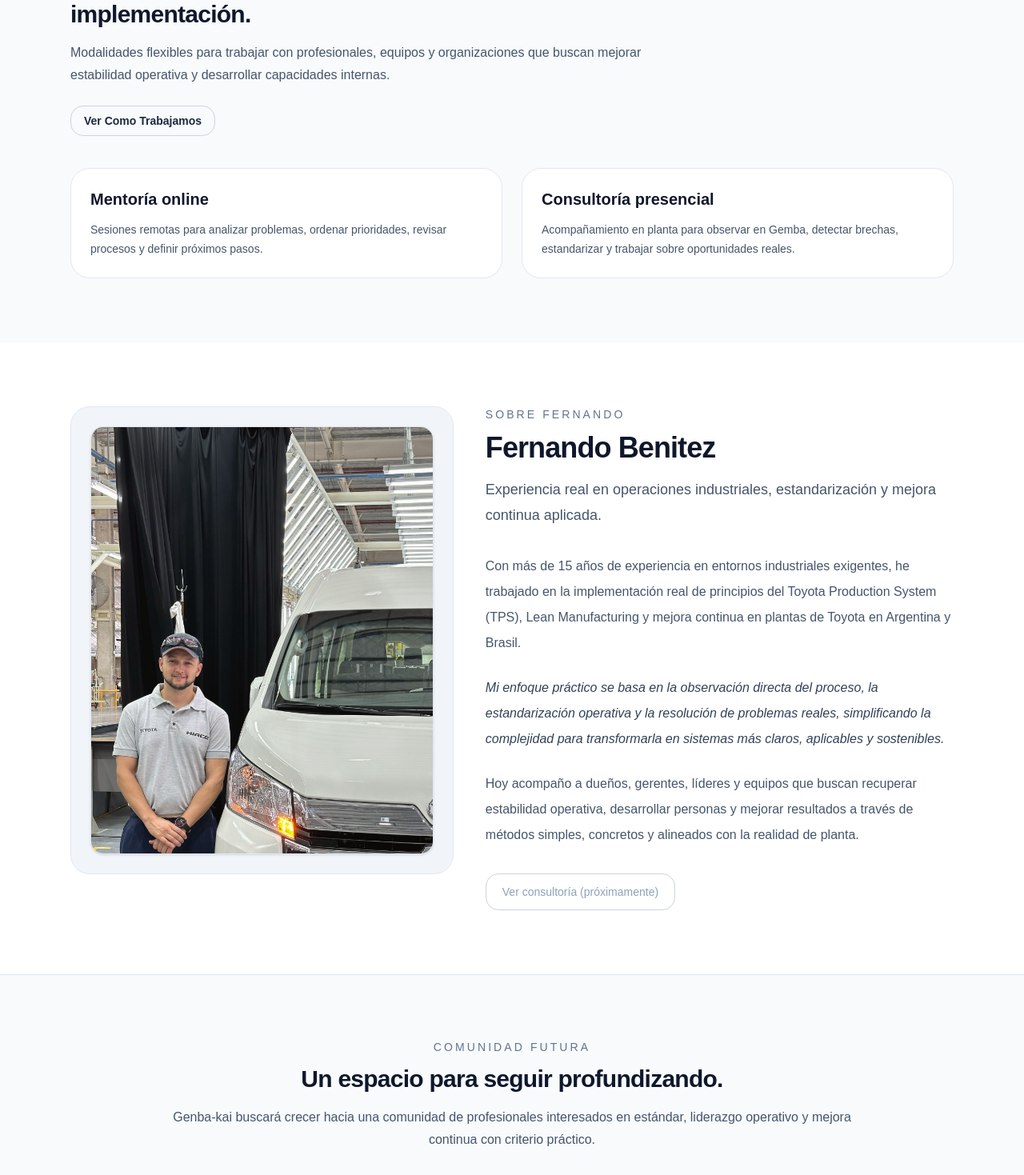
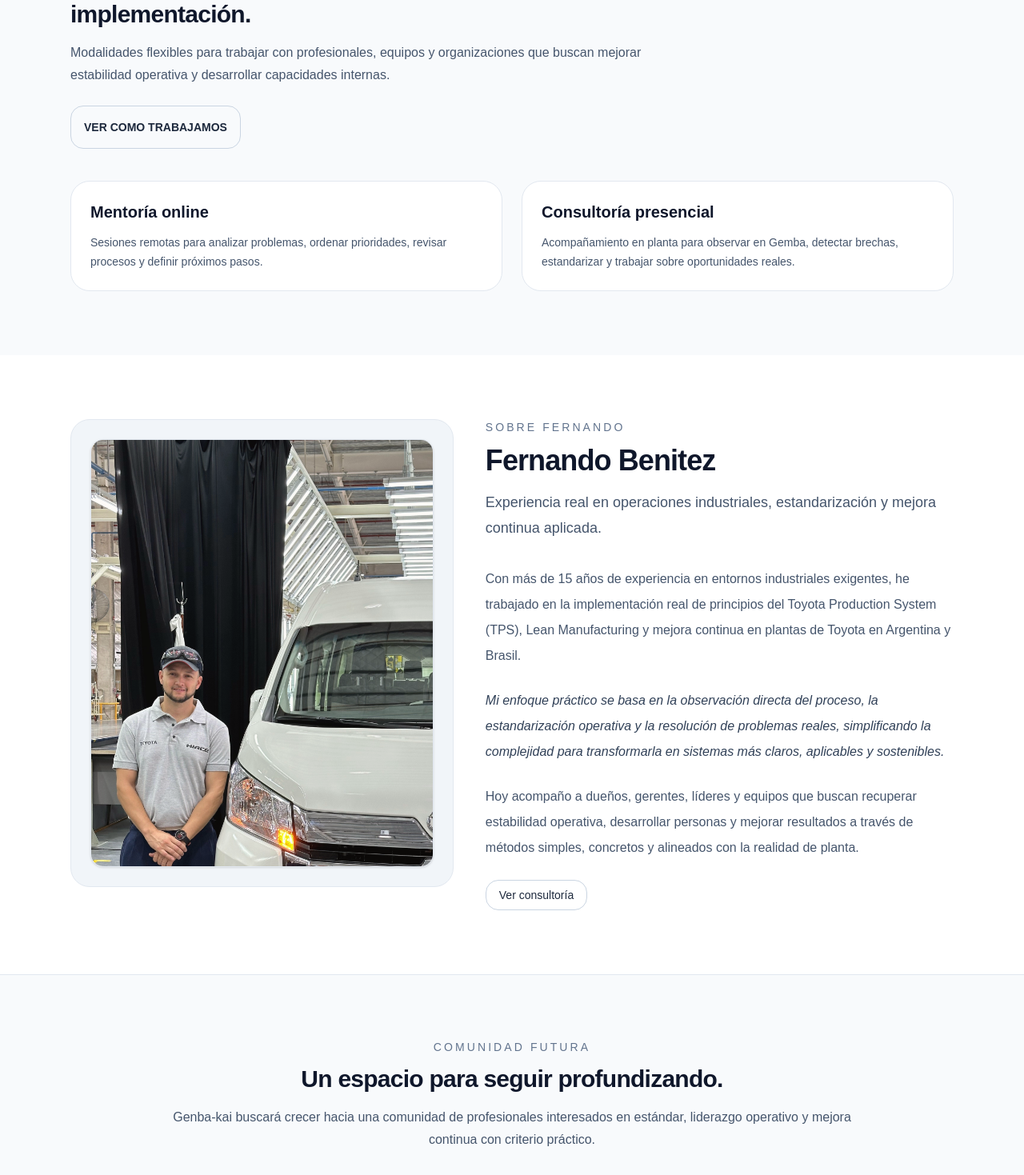
Before and after one commit to ferhb03/genbakai-site, a Next.js app: page / in a window 1280 px wide. Shown: the part 3121-4590 px from the top of the page at 80% size. Built offline with nearby package versions, Linux system fonts and the light colour scheme.

Commit message:
hub update

```diff
--- a/src/app/page.tsx
+++ b/src/app/page.tsx
@@ -272,9 +272,9 @@ export default function Home() {
               href="/brochure-genbakai.pdf"
               target="_blank"
               rel="noreferrer"
-              className="mt-6 inline-flex items-center gap-2 rounded-2xl border border-slate-300 px-4 py-2 text-sm font-semibold text-slate-800 hover:bg-slate-100"
+              className="mt-6 inline-flex items-center gap-2 rounded-2xl border border-slate-300 px-4 py-4 text-sm font-semibold text-slate-800 hover:bg-slate-100"
             >
-              Ver Como Trabajamos
+              VER COMO TRABAJAMOS
             </a>
 
           </div>
@@ -348,12 +348,11 @@ export default function Home() {
                 </p>
               </div>
 
-              <button
-                disabled
-                className="mt-8 inline-flex rounded-2xl border border-slate-300 px-5 py-3 text-sm font-medium text-slate-400 cursor-not-allowed"
+              <a href="/#consultoria"
+                className="mt-6 inline-flex items-center gap-2 rounded-2xl border border-slate-300 px-4 py-2 text-sm font-normal text-slate-800 hover:bg-slate-100"
               >
-                Ver consultoría (próximamente)
-              </button>
+                Ver consultoría
+              </a>
             </div>
           </div>
        </section>
@@ -403,7 +402,7 @@ export default function Home() {
             </a>
             <a
               href="#consultoria"
-              className="rounded-2xl border border-slate-300 px-5 py-3 text-sm font-medium text-slate-800"
+              className="rounded-2xl border border-slate-300 px-5 py-3 text-sm font-normal text-slate-800"
             >
               Ver consultoría
             </a>
```
